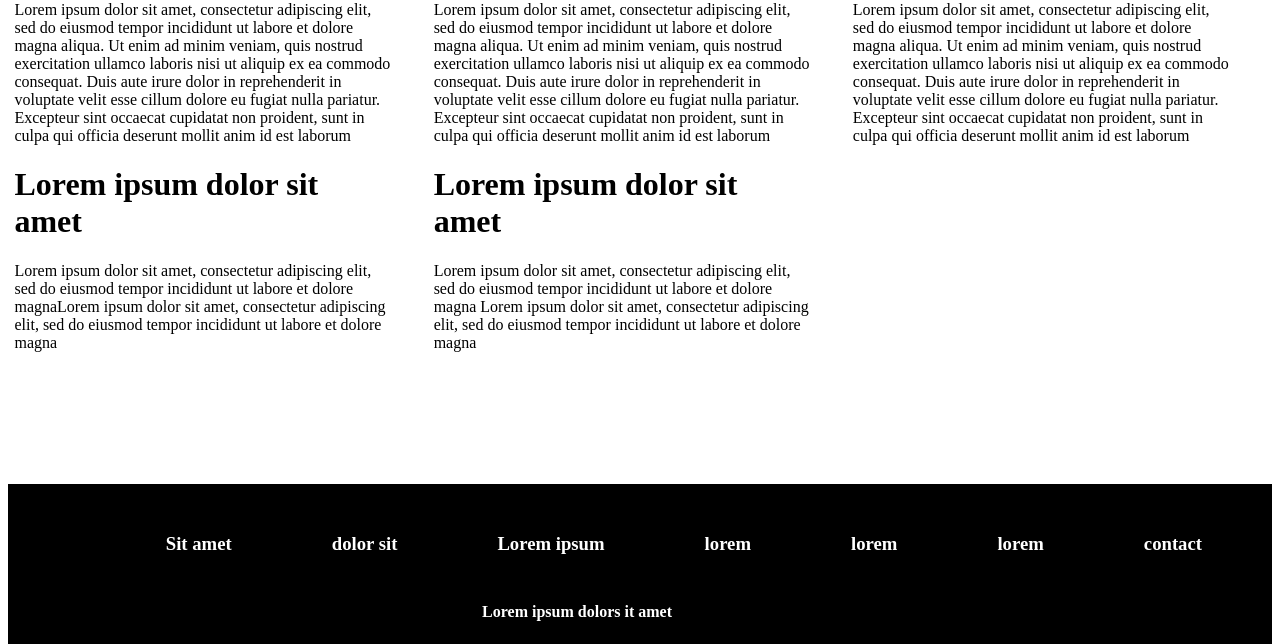
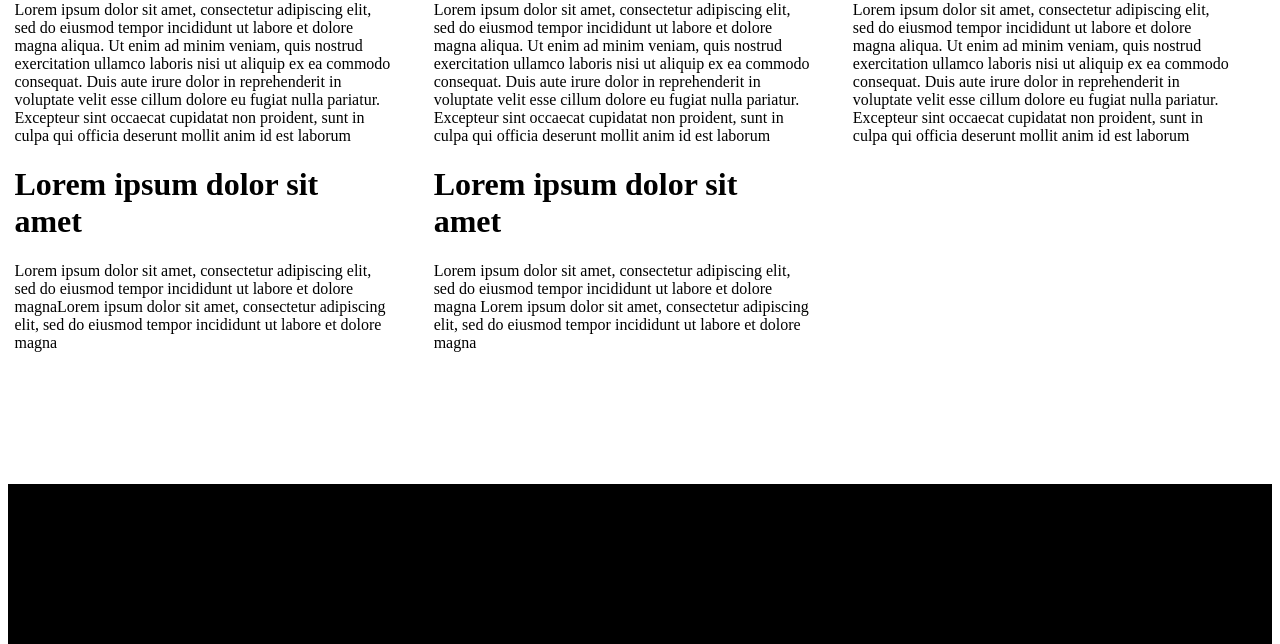
Before and after one commit to Alcm007/templates, a plain HTML site: page index.html in a window 1280 px wide. Shown: the part 564-1208 px from the top of the page. Drawn offline with Linux system fonts and the light colour scheme.

Commit message:
Update index.html

```diff
--- a/index.html
+++ b/index.html
@@ -40,14 +40,12 @@
              </div>
              <!--end of content, begining of footer-->
              <div id="footer">
-                <h3>contact</h3>
-                <h3>lorem</h3>
-                <h3>lorem </h3>
-                <h3>lorem</h3>
-                <h3>Lorem ipsum</h3>
-                <h3>dolor sit</h3>
-                <h3>Sit amet</h2><br><br>
-                <h4>Lorem ipsum dolors it amet</h4>
+                <li>Contact</li>
+                    <li>Careers</li>
+                    <li>Lorem</li>
+                    <li>ipsum</li>
+                    <li>Lorem ipsum</li>
+                    <li>Lorem ipsum dolor</li>
              </div>
 
 
```
